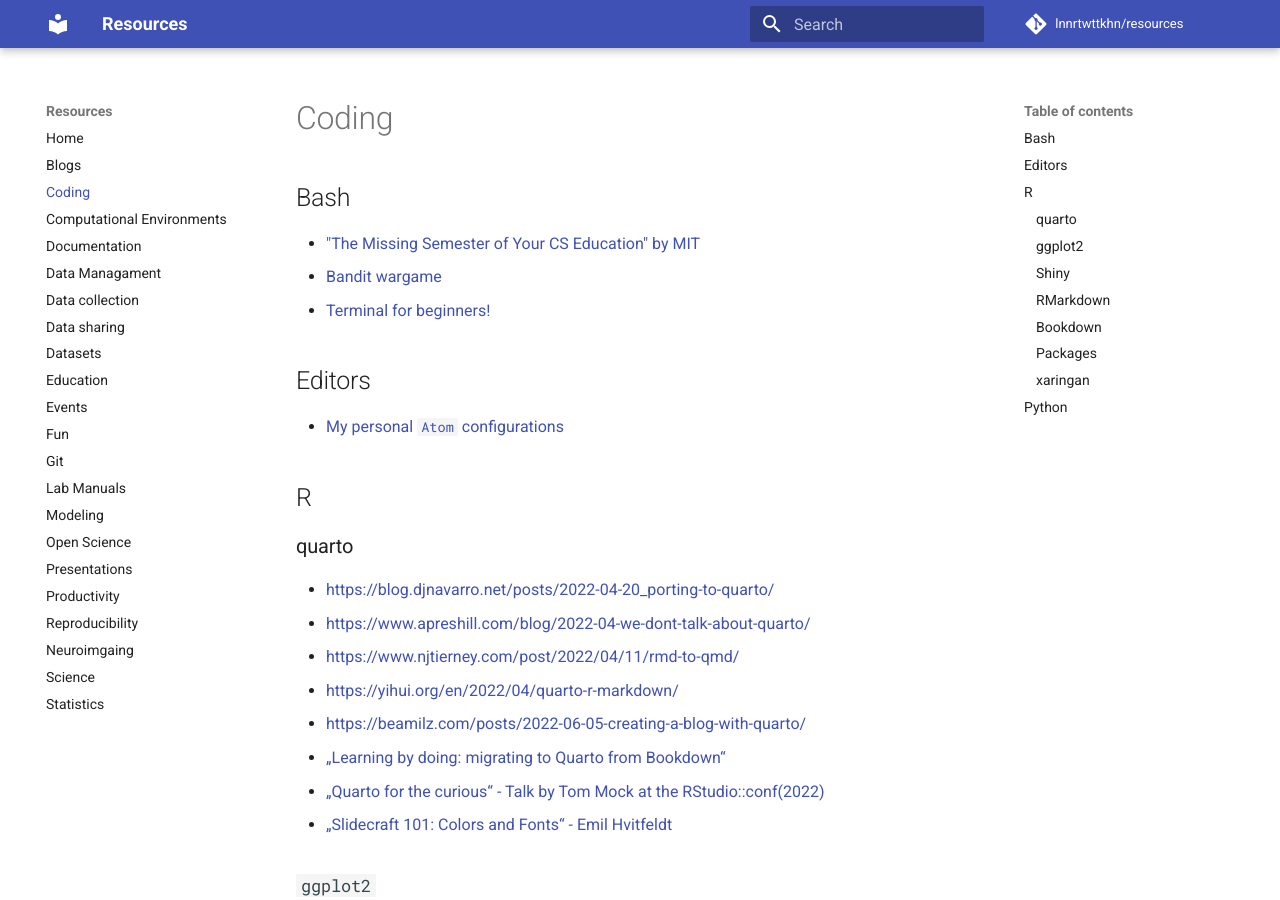
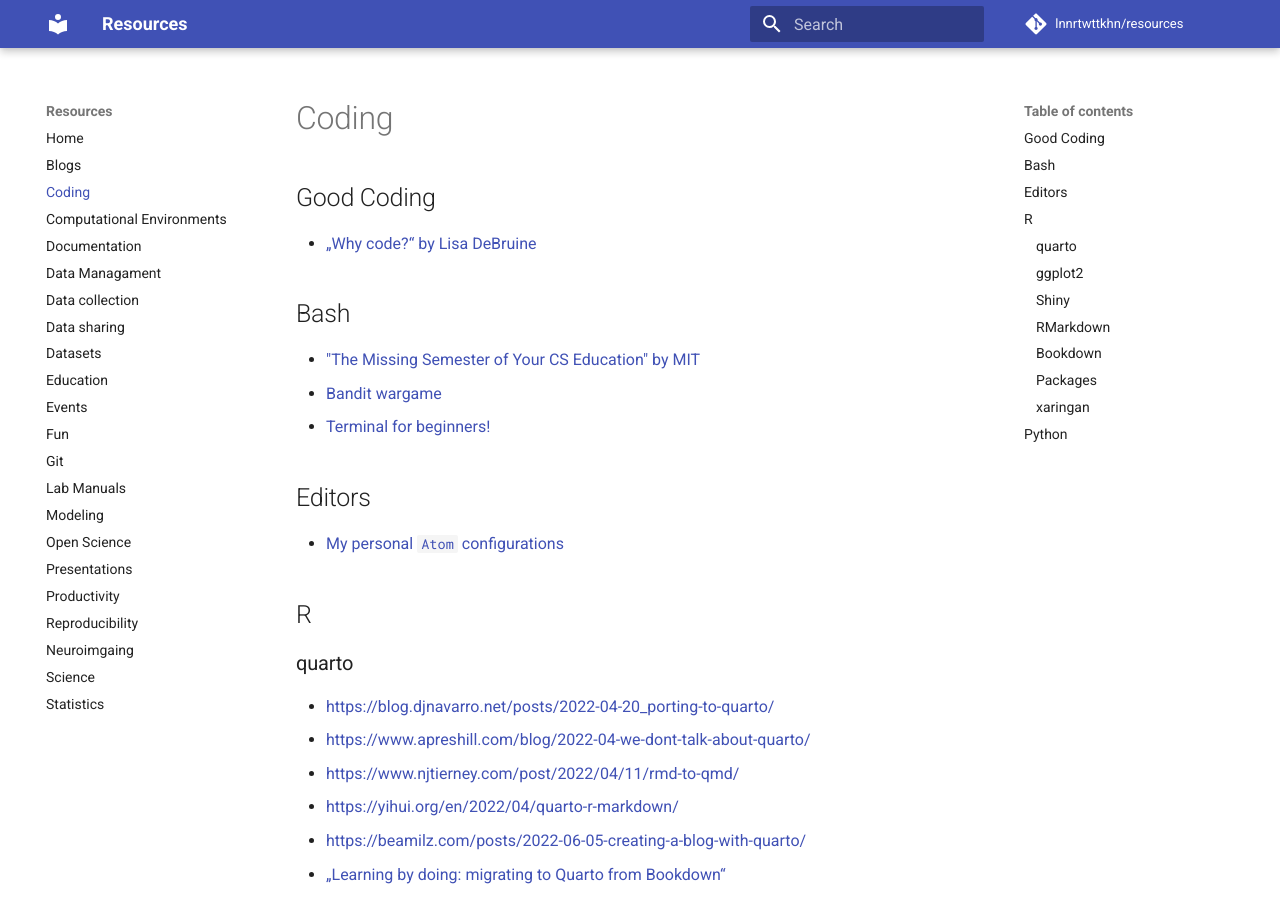
Before and after one commit to lnnrtwttkhn/resources, an MkDocs documentation site: the page built from docs/coding.md, in a window 1280 px wide and 900 px high. Built offline with MkDocs 1.6.1 and Material for MkDocs 9.7.7, drawn with Linux system fonts in a browser that asks for light colours; comment, search, counter and statistics services are not loaded.

```diff
--- a/docs/coding.md
+++ b/docs/coding.md
@@ -1,4 +1,8 @@
 # Coding
+
+## Good Coding
+
+- [„Why code?“ by Lisa DeBruine](https://debruine.github.io/why-code/)
 
 ## Bash
 
```
Also changed, not shown: docs/reproducibility.md (+6 -0 lines).
